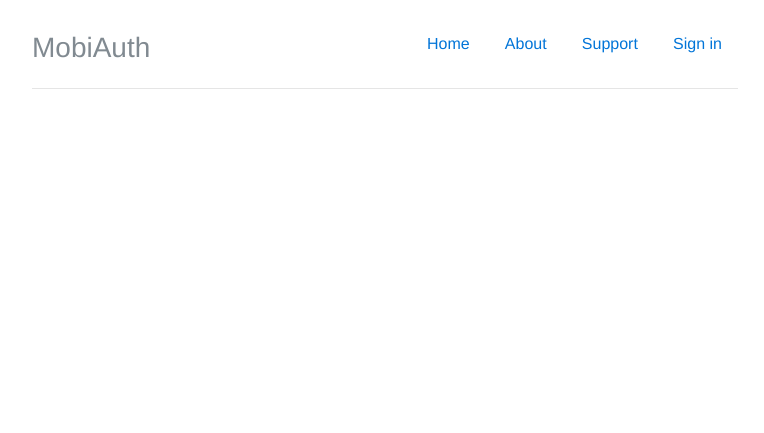
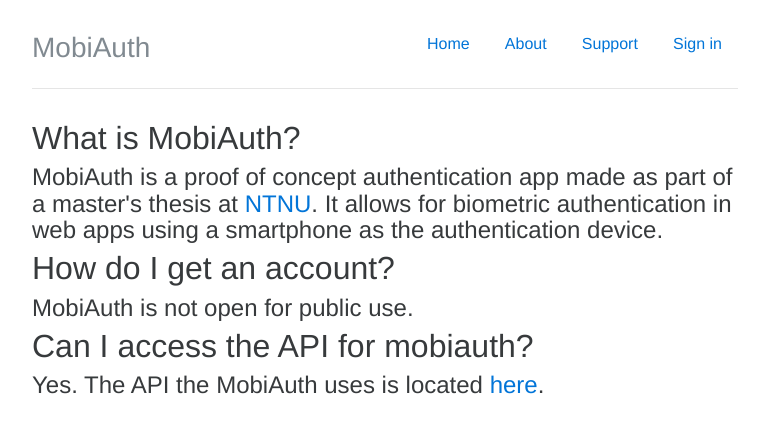
Before and after one commit to larserikgk/mobiauth-server, a Django app: page /support/ in a window 1280 px wide. Shown: the top 433 px of the page, without its empty margins (255-1019 px from the left). Run offline with Django 3.2, Linux system fonts and the light colour scheme; parts of the project's set-up code (start-up, migrations or seed data) failed here and were passed over; some libraries are stand-ins or nearby versions.

Commit message:
Add some support text in support template

```diff
--- a/templates/userprofile/support.html
+++ b/templates/userprofile/support.html
@@ -2,4 +2,17 @@
 
 {% block content %}
 
+    <h2>What is MobiAuth?</h2>
+    <h4>MobiAuth is a proof of concept authentication app made as part of a master's thesis at <a href="https://www.ntnu.edu/idi/">NTNU</a>.
+    It allows for biometric authentication in web apps using a smartphone as the authentication device.</h4>
+
+    <h2>How do I get an account?</h2>
+    <h4>MobiAuth is not open for public use.</h4>
+
+    <h2>Can I access the API for mobiauth?</h2>
+    <h4>Yes. The API the MobiAuth uses is located <a href="/api">here</a>. </h4>
+
+
+
+
 {% endblock content %}
```
